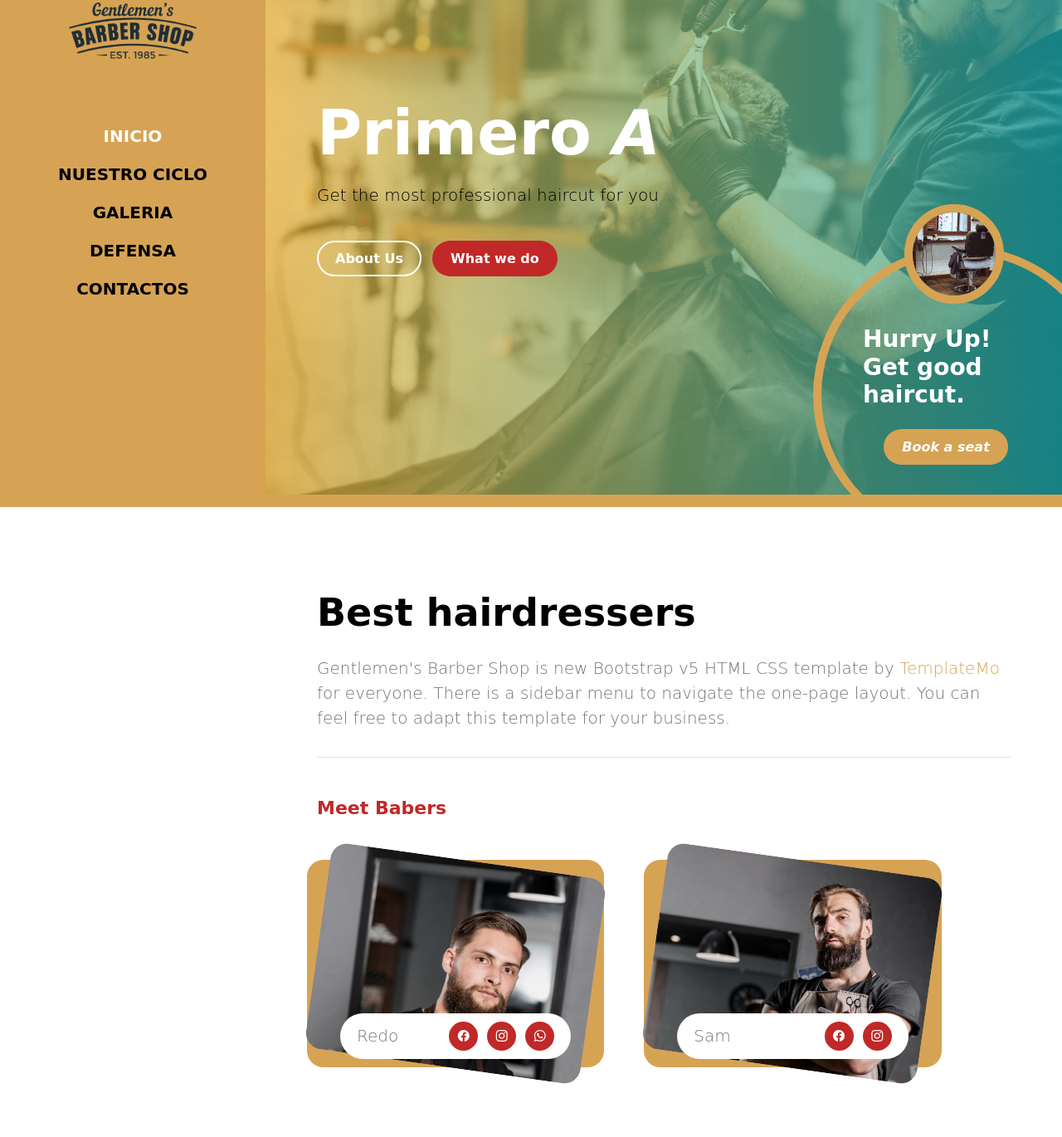
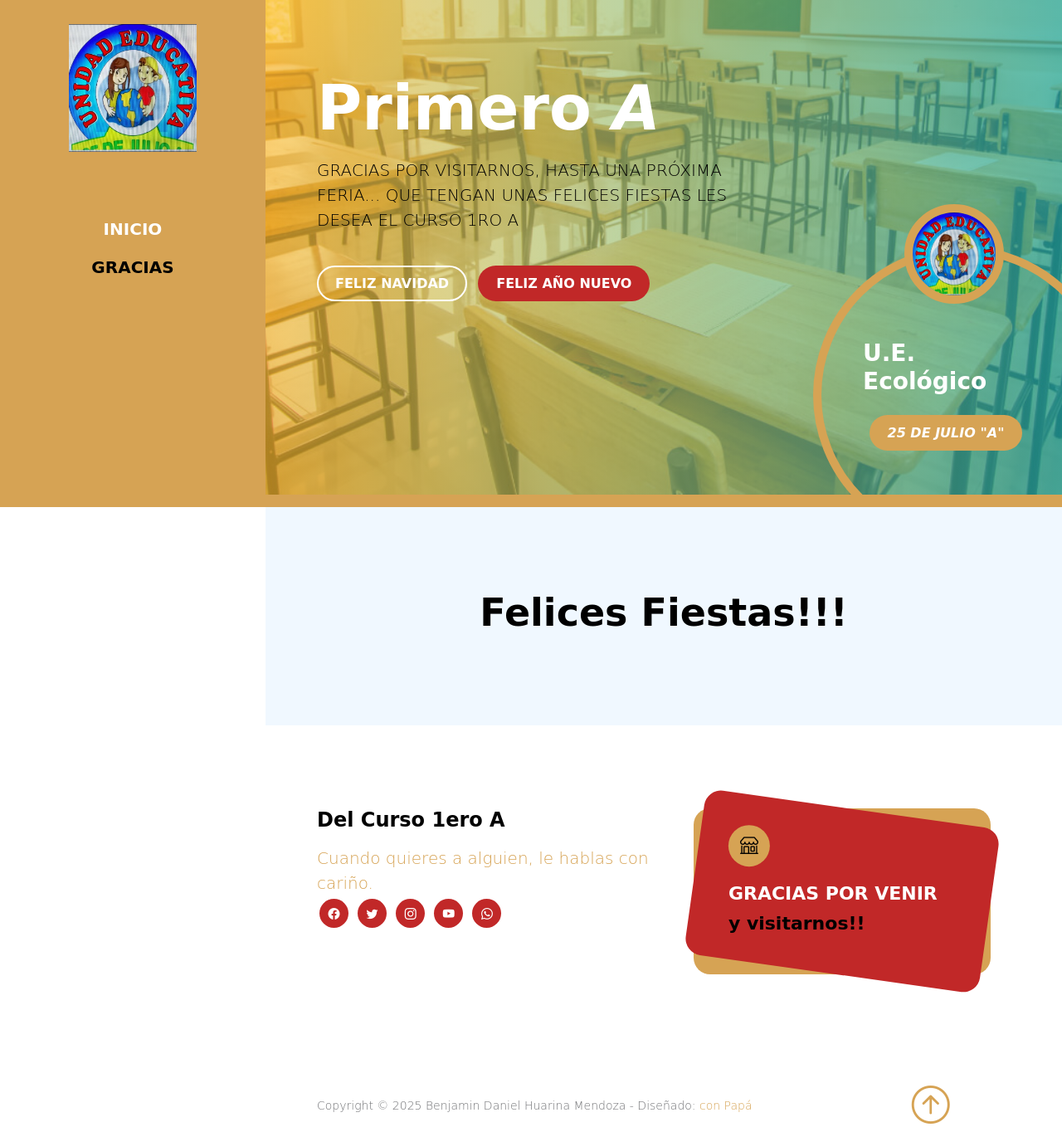
Before and after one commit to DavidHuarina/miapps, a plain HTML site: page index.html in a window 1280 px wide. Shown: the part 189-1559 px from the top of the page at 83% size. Drawn offline with Linux system fonts and the light colour scheme; a web font is replaced by a local one.

Commit message:
cambios 2

```diff
--- a/css/templatemo-barber-shop.css
+++ b/css/templatemo-barber-shop.css
@@ -351,7 +351,7 @@ strong {
   HERO
 -----------------------------------------*/
 .hero-section {
-  background-image: url('../images/client-doing-hair-cut-barber-shop-salon.jpg');
+  background-image: url('../images/colegio.jpg');
   background-repeat: no-repeat;
   background-attachment: fixed;
   background-size: cover;
--- a/index.html
+++ b/index.html
@@ -43,7 +43,7 @@ https://templatemo.com/tm-585-barber-shop
 
                     <div class="position-sticky sidebar-sticky d-flex flex-column justify-content-center align-items-center">
                         <a class="navbar-brand" href="index.html">
-                            <img src="images/templatemo-barber-logo.png" class="logo-image img-fluid" align="">
+                            <img src="images/ecologico.jpg" class="logo-image img-fluid" align="">
                         </a>
 
                         <ul class="nav flex-column">
@@ -51,7 +51,7 @@ https://templatemo.com/tm-585-barber-shop
                                 <a class="nav-link click-scroll" href="#section_1">Inicio</a>
                             </li>
 
-                            <li class="nav-item">
+                            <!-- <li class="nav-item">
                                 <a class="nav-link click-scroll" href="#section_2">Nuestro Ciclo</a>
                             </li>
 
@@ -61,10 +61,10 @@ https://templatemo.com/tm-585-barber-shop
 
                             <li class="nav-item">
                                 <a class="nav-link click-scroll" href="#section_4">Defensa</a>
-                            </li>
+                            </li> -->
 
                             <li class="nav-item">
-                                <a class="nav-link click-scroll" href="#section_5">Contactos</a>
+                                <a class="nav-link click-scroll" href="#section_5">Gracias</a>
                             </li>
                         </ul>
                     </div>
@@ -78,26 +78,26 @@ https://templatemo.com/tm-585-barber-shop
 
                                     <div class="col-lg-8 col-12">
                                         <h1 class="text-white mb-lg-3 mb-4"><strong>Primero <em>A</em></strong></h1>
-                                        <p class="text-black">Get the most professional haircut for you</p>
+                                        <p class="text-black">GRACIAS POR VISITARNOS, HASTA UNA PRÓXIMA FERIA... QUE TENGAN UNAS FELICES FIESTAS LES DESEA EL CURSO 1RO A</p>
                                         <br>
-                                        <a class="btn custom-btn custom-border-btn custom-btn-bg-white smoothscroll me-2 mb-2" href="#section_2">About Us</a>
+                                        <a class="btn custom-btn custom-border-btn custom-btn-bg-white smoothscroll me-2 mb-2" href="#section_5">FELIZ NAVIDAD</a>
 
-                                        <a class="btn custom-btn smoothscroll mb-2" href="#section_3">What we do</a>
+                                        <a class="btn custom-btn smoothscroll mb-2" href="#section_5">FELIZ AÑO NUEVO</a>
                                     </div>
                                 </div>
                             </div>
 
                             <div class="custom-block d-lg-flex flex-column justify-content-center align-items-center">
-                                <img src="images/vintage-chair-barbershop.jpg" class="custom-block-image img-fluid" alt="">
+                                <img src="images/ecologico.jpg" class="custom-block-image img-fluid" alt="">
 
-                                <h4><strong class="text-white">Hurry Up! Get good haircut.</strong></h4>
+                                <h4><strong class="text-white">U.E. Ecológico</strong></h4>
 
-                                <a href="#booking-section" class="smoothscroll btn custom-btn custom-btn-italic mt-3">Book a seat</a>
+                                <a href="#section_5" class="smoothscroll btn custom-btn custom-btn-italic mt-3">25 DE JULIO "A"</a>
                             </div>
                     </section>
 
 
-                    <section class="about-section section-padding" id="section_2">
+                    <!-- <section class="about-section section-padding" id="section_2">
                         <div class="container">
                             <div class="row">
 
@@ -361,7 +361,7 @@ https://templatemo.com/tm-585-barber-shop
 
                             </div>
                         </div>
-                    </section>
+                    </section> -->
 
 
                 <section class="contact-section" id="section_5">
@@ -370,7 +370,7 @@ https://templatemo.com/tm-585-barber-shop
                             <div class="row">
 
                                 <div class="col-lg-8 col-12 mx-auto">
-                                    <h2 class="text-center">Say hello</h2>
+                                    <h2 class="text-center">Felices Fiestas!!!</h2>
                                 </div>
                             </div>
                         </div>
@@ -381,20 +381,19 @@ https://templatemo.com/tm-585-barber-shop
                             <div class="row">
 
                                 <div class="col-lg-6 col-12">
-                                    <h5 class="mb-3"><strong>Contact</strong> Information</h5>
+                                    <h5 class="mb-3"><strong>Del Curso</strong> 1ero A</h5>
 
                                     <p class="text-white d-flex mb-1">
-                                        <a href="tel: 120-240-3600" class="site-footer-link">
-                                            (+49)
-                                            120-240-3600
+                                        <a href="#" class="site-footer-link">
+                                            Cuando quieres a alguien, le hablas con cariño.
                                         </a>
                                     </p>
 
-                                    <p class="text-white d-flex">
-                                        <a href="mailto:info@yourgmail.com" class="site-footer-link">
-                                            hello@barber.beauty
+                                    <!-- <p class="text-white d-flex">
+                                        <a href="#" class="site-footer-link">
+                                            Un amigo te hace sonreír incluso en días difíciles.
                                         </a>
-                                    </p>
+                                    </p> -->
 
                                     <ul class="social-icon">
                                         <li class="social-icon-item">
@@ -429,16 +428,16 @@ https://templatemo.com/tm-585-barber-shop
                                         <h6 class="mb-0">
                                             <i class="custom-icon bi-shop me-3"></i>
 
-                                            <strong>Open Daily</strong>
+                                            <strong>Gracias por venir</strong>
 
-                                            <span class="ms-auto">10:00 AM - 8:00 PM</span>
+                                            <span class="ms-auto">y visitarnos!!</span>
                                         </h6>
                                     </div>
                                 </div>
 
-                                <div class="col-lg-12 col-12 mx-auto mt-5 pt-5">
+                                <!-- <div class="col-lg-12 col-12 mx-auto mt-5 pt-5">
                                     <iframe class="google-map" src="https://www.google.com/maps/embed?pb=!1m18!1m12!1m3!1d7702.122299518348!2d13.396786616231472!3d52.531268574169616!2m3!1f0!2f0!3f0!3m2!1i1024!2i768!4f13.1!3m3!1m2!1s0x47a85180d9075183%3A0xbba8c62c3dc41a7d!2sBarbabella%20Barbershop!5e1!3m2!1sen!2sth!4v1673886261201!5m2!1sen!2sth" width="100%" height="300" style="border:0;" allowfullscreen="" loading="lazy" referrerpolicy="no-referrer-when-downgrade"></iframe>
-                                </div>
+                                </div> -->
 
                             </div>
                         </div>
@@ -449,7 +448,7 @@ https://templatemo.com/tm-585-barber-shop
                     <div class="container">
                         <div class="row">
 
-                            <div class="col-lg-12 col-12">
+                            <!-- <div class="col-lg-12 col-12">
                                 <h4 class="site-footer-title mb-4">Our Branches</h4>
                             </div>
 
@@ -473,7 +472,7 @@ https://templatemo.com/tm-585-barber-shop
                                 <strong class="mb-1">Weinbergsweg</strong>
 
                                 <p>Weinbergsweg 23, 10119 Berlin, Germany</p>
-                            </div>
+                            </div> -->
                         </div>
                     </div>
 
@@ -482,8 +481,8 @@ https://templatemo.com/tm-585-barber-shop
                             <div class="row align-items-center">
 
                                 <div class="col-lg-8 col-12 mt-4">
-                                    <p class="copyright-text mb-0">Copyright © 2036 Barber Shop
-                                    - Design: <a href="https://templatemo.com" rel="nofollow" target="_blank">TemplateMo</a></p>
+                                    <p class="copyright-text mb-0">Copyright © 2025 Benjamin Daniel Huarina Mendoza
+                                    - Diseñado: <a href="#" rel="nofollow" target="_blank">con Papá</a></p>
                                 </div>
 
                                 <div class="col-lg-2 col-md-3 col-3 mt-lg-4 ms-auto">
```
Also changed, not shown: images/colegio.avif (added), images/colegio.jpg (added), images/ecologico.jpg (added).
